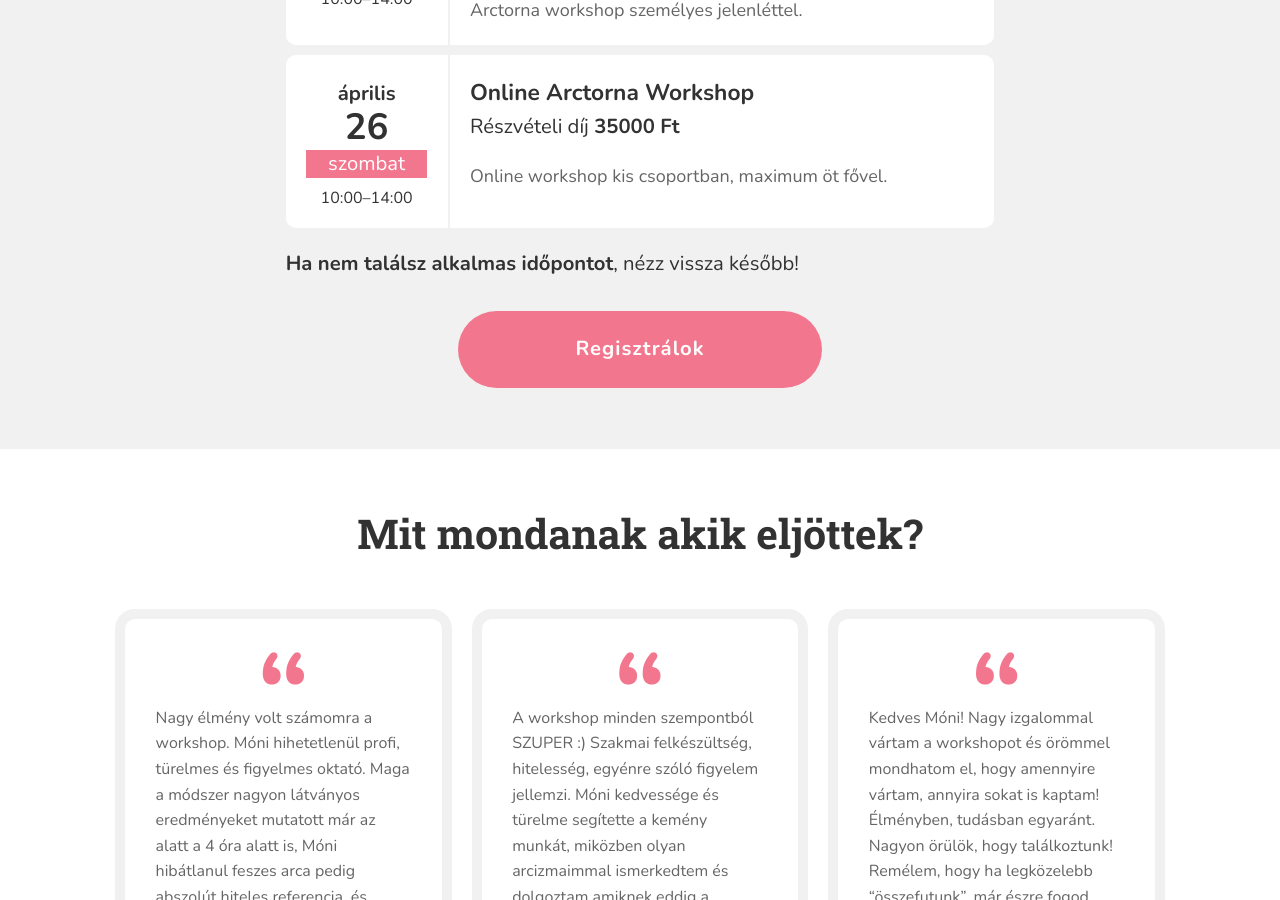
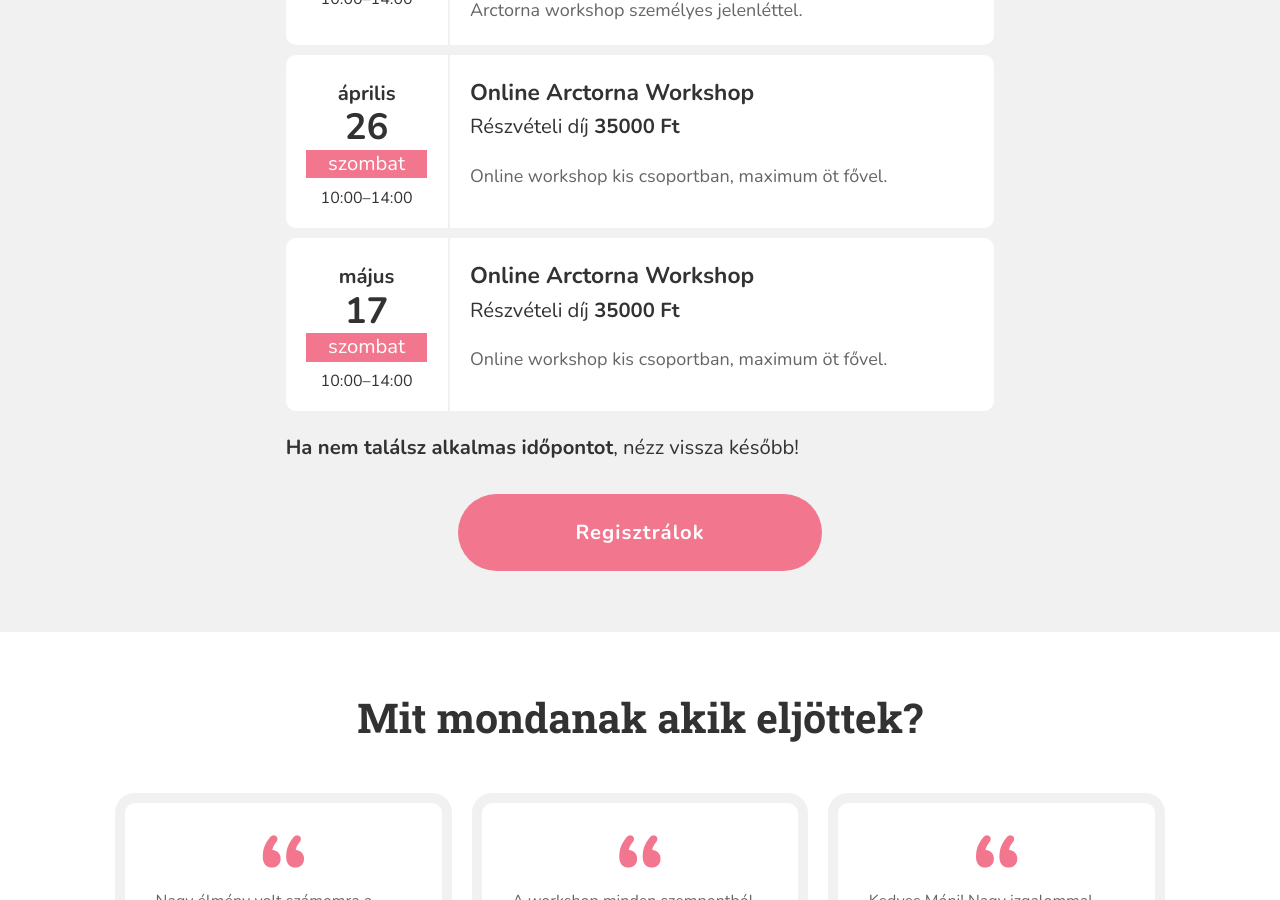
Before and after one commit to monikamudra/arctorna, a Jekyll site: the page built from workshop.md, in a window 1280 px wide and 900 px high, scrolled down 2397 px. Built offline with Jekyll 4.4.1, drawn with Linux system fonts in a browser that asks for light colours.

Commit message:
Update workshop event

```diff
--- a/_data/workshop.yaml
+++ b/_data/workshop.yaml
@@ -76,3 +76,12 @@ events:
       Online workshop kis csoportban, maximum öt fővel.
     price: 35000
     full: false
+
+  - date: 2025-5-17-T10:00
+    start: "10:00"
+    end: "14:00"
+    title: Online Arctorna Workshop
+    description: >-
+      Online workshop kis csoportban, maximum öt fővel.
+    price: 35000
+    full: false
```
